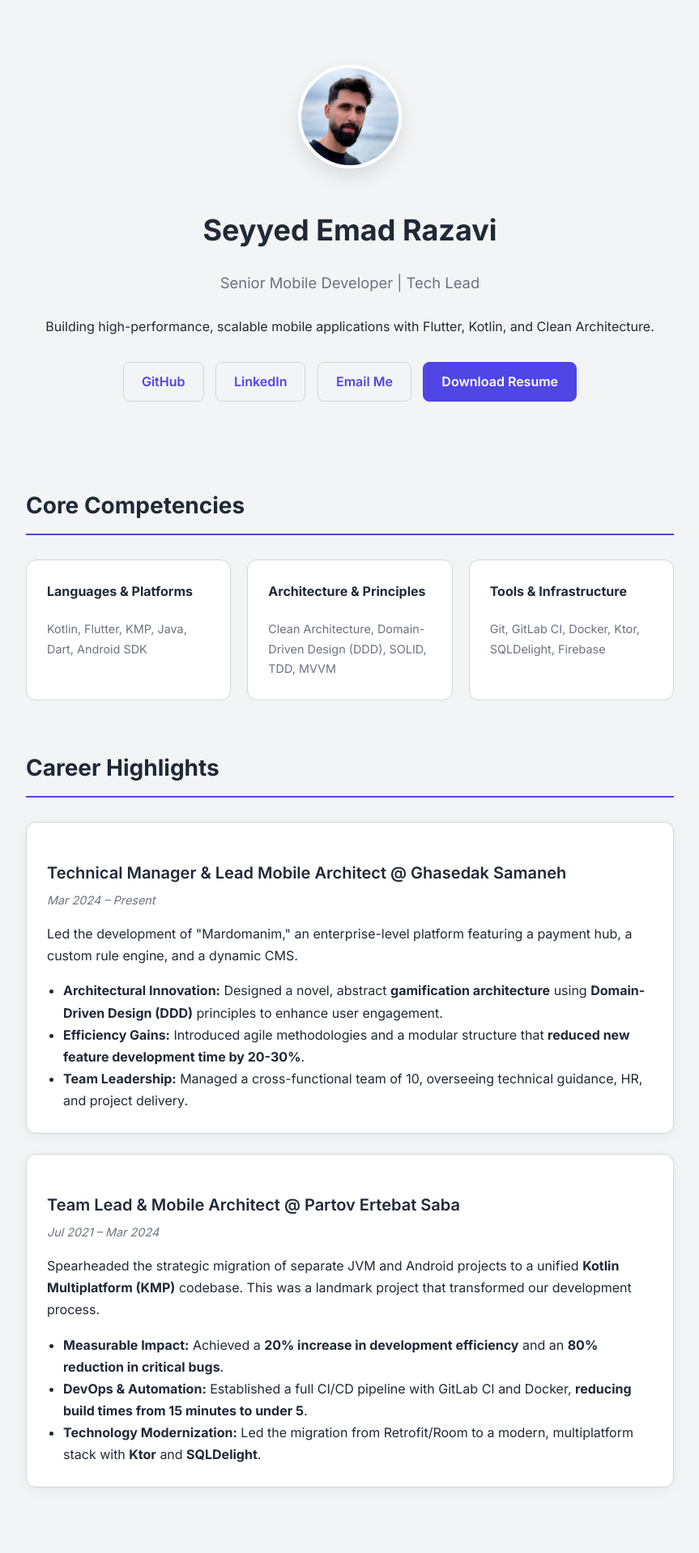
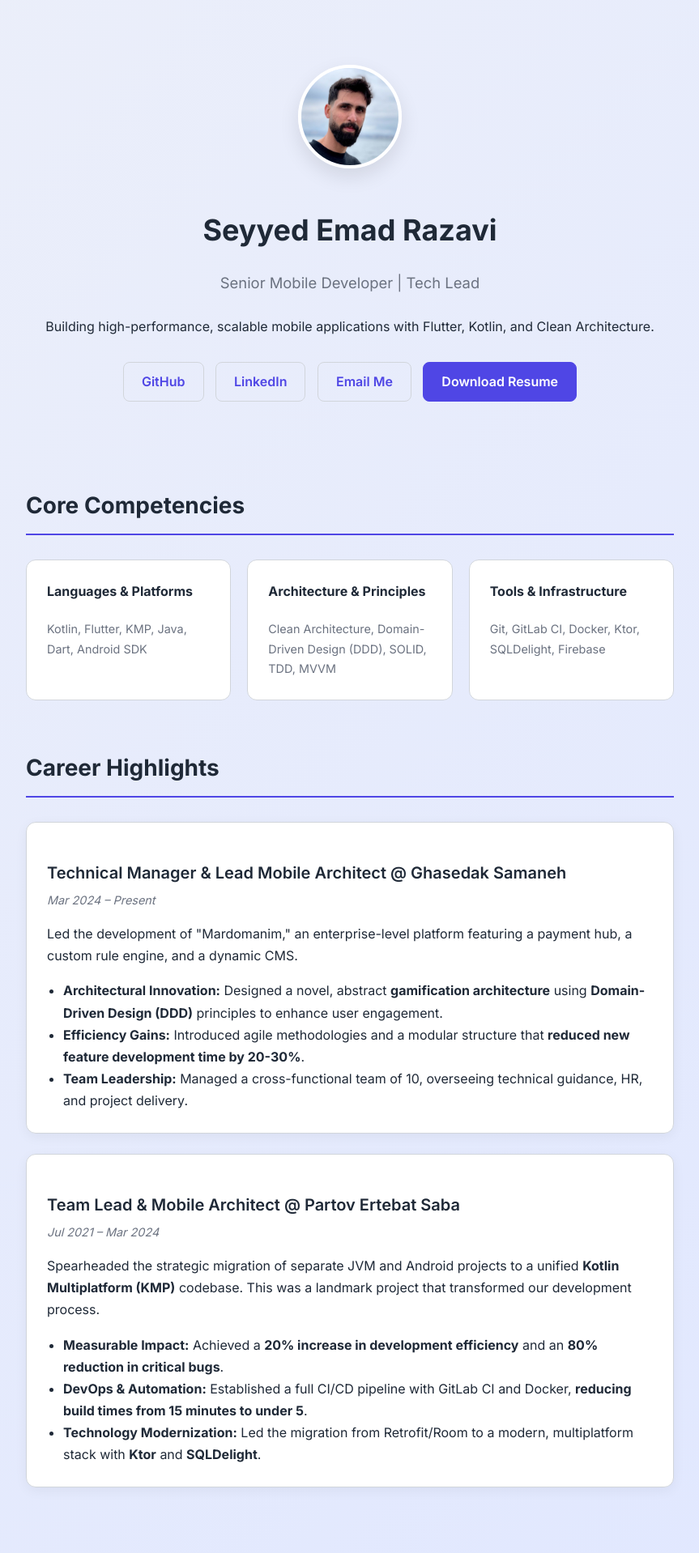
Before and after one commit to razavioo/emad.dev, a Jekyll site: the page built from index.md, in a window 1280 px wide. Shown: the top 1918 px of the page at 81% size, without its empty margins (208-1071 px from the left). Built offline with Jekyll 4.4.1, drawn with Linux system fonts in a browser that asks for light colours.

Commit message:
Add body background style

```diff
--- a/assets/css/style.css
+++ b/assets/css/style.css
@@ -16,10 +16,18 @@
 
 body {
   font-family: 'Inter', -apple-system, BlinkMacSystemFont, "Segoe UI", Roboto, "Helvetica Neue", Arial, sans-serif;
-  background-color: var(--bg-color);
   color: var(--text-color);
   line-height: 1.7;
   margin: 0;
+  background: linear-gradient(-45deg, #f3f4f6, #e0e7ff, #f3f4f6, #dbeafe);
+  background-size: 400% 400%;
+  animation: gradientBG 15s ease infinite;
+}
+
+@keyframes gradientBG {
+  0% { background-position: 0% 50%; }
+  50% { background-position: 100% 50%; }
+  100% { background-position: 0% 50%; }
 }
 
 .container {
```
